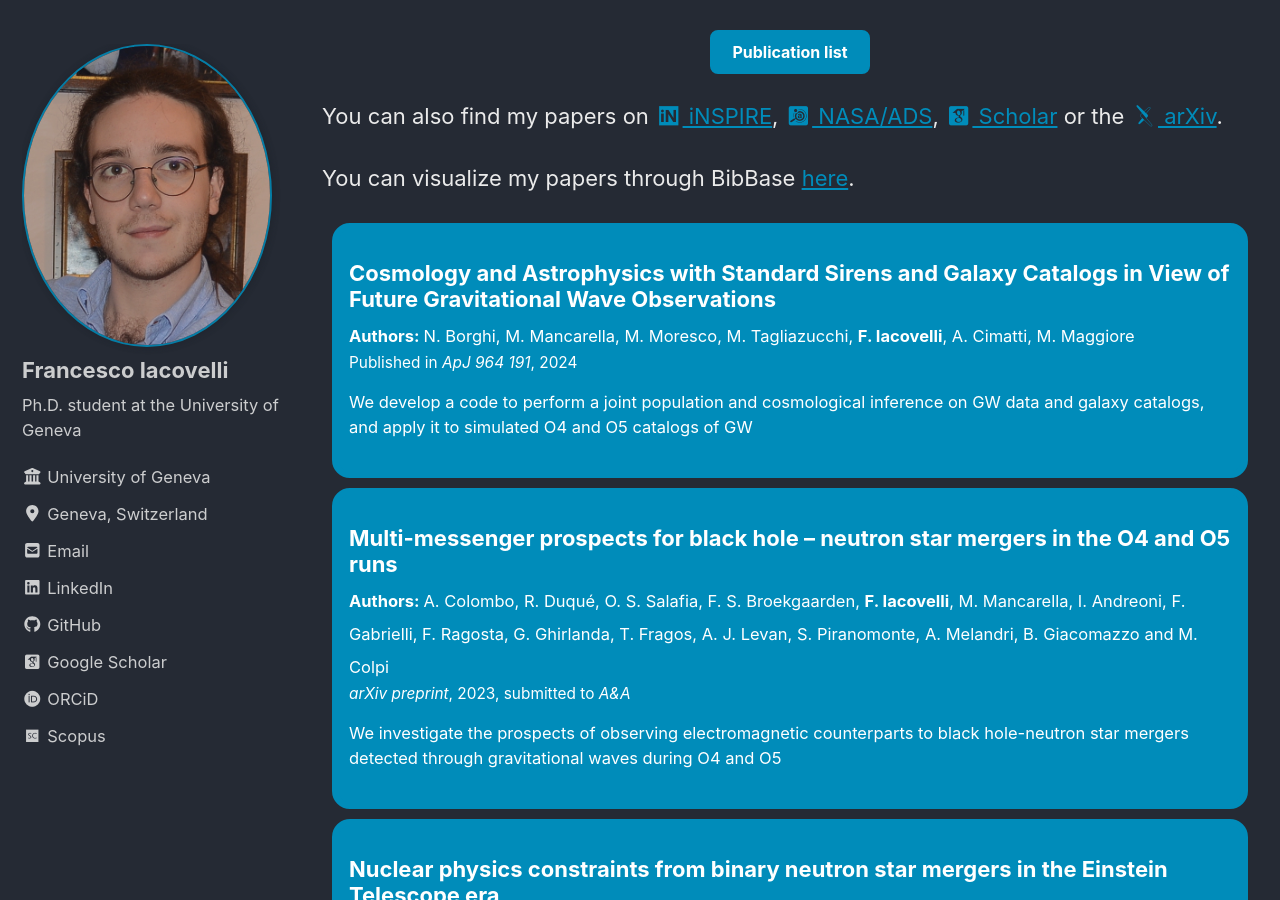
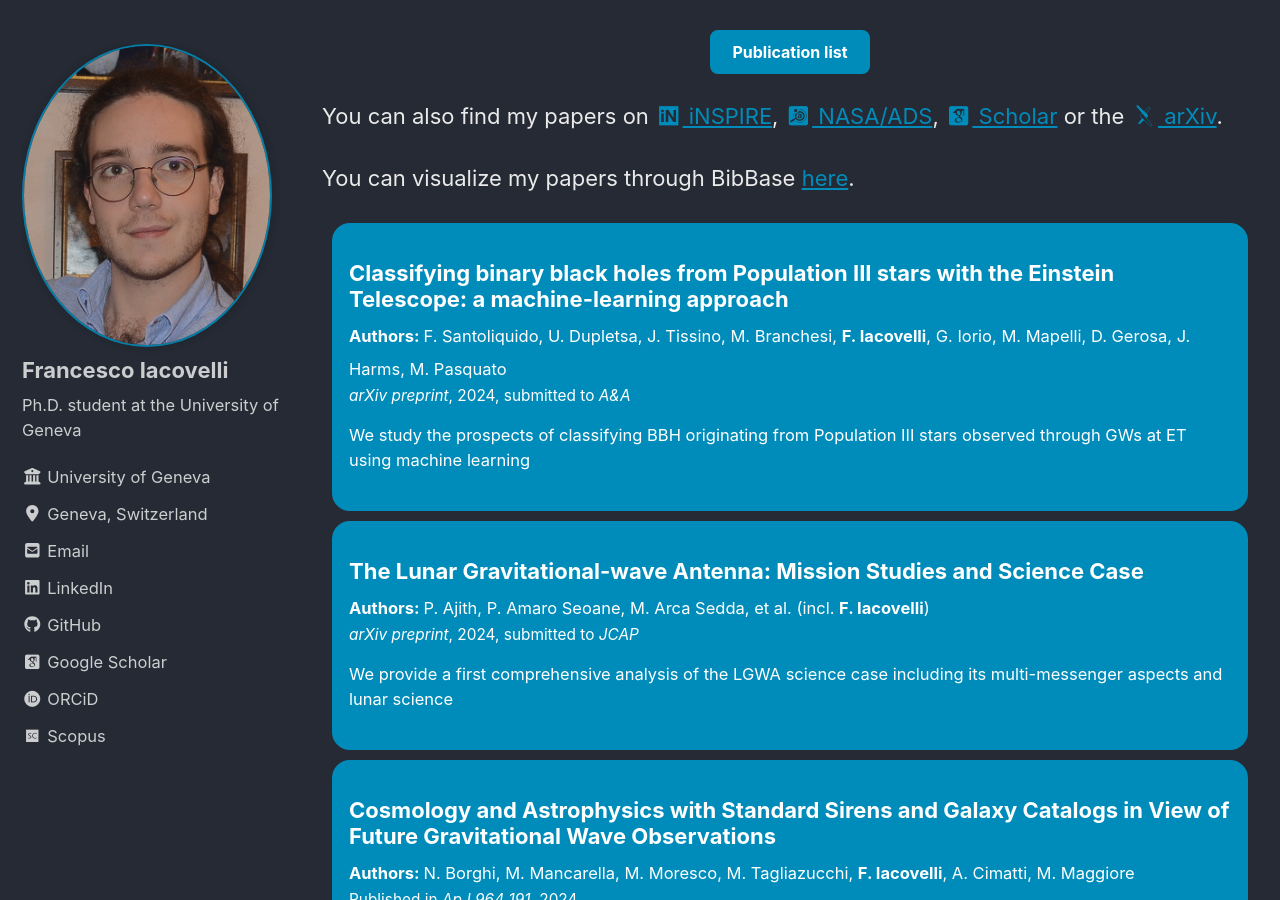
Before and after one commit to FrancescoIacovelli/francescoiacovelli.github.io, a Jekyll site: the page built from _pages/publications.md, in a window 1280 px wide and 900 px high, scrolled down 335 px. Built offline with Jekyll 4.4.1, drawn with Linux system fonts in a browser that asks for light colours; some web fonts are replaced.

Commit message:
Updated publications

```diff
--- a/Gemfile
+++ b/Gemfile
@@ -5,3 +5,5 @@ gem "github-pages"
 gem "csv", "~> 3.3"
 
 gem "webrick", "~> 1.8"
+
+gem "faraday-retry", "~> 2.2"
--- /dev/null
+++ b/_publications/publication13.md
@@ -0,0 +1,51 @@
+---
+title: "The Lunar Gravitational-wave Antenna: Mission Studies and Science Case"
+collection: publications
+permalink: /publications/publication13
+excerpt: "We provide a first comprehensive analysis of the LGWA science case including its multi-messenger aspects and lunar science"
+date: 2024-04-14
+venue: "JCAP"
+authorlist: "P. Ajith, P. Amaro Seoane, M. Arca Sedda, et al. (incl. **F. Iacovelli**)"
+classes: wide
+pubtype: "arXiv"
+---
+
+<html>
+<head>
+   <script src="https://code.jquery.com/jquery-3.7.0.js"></script>
+</head>
+<body>
+
+<div id="inspirecount"></div>
+<script>
+var recid = '2777334';
+var recurl = 'https://inspirehep.net/api/literature/?q=recid%3A'+recid+'&size=10&page=1&fields=citation_count&format=json';
+
+if (recid === "undefined") {
+	document.getElementById("inspirecount").innerHTML='';
+} else {
+	$.getJSON(recurl, function(data){
+		if (data.hits.hits[0].metadata.citation_count === 0){
+			var html = '';
+		} else {
+    	var html =`<a href="https://inspirehep.net/literature/${recid}" target="_blank" rel="noopener"><button type="button inspire" class="btn btn-inspire">iNSPIRE </button></a><span class="badge inspcitations">${data.hits.hits[0].metadata.citation_count} citations</span>`
+    	}
+    	document.getElementById("inspirecount").innerHTML= html
+  });
+}
+</script>
+</body>
+</html>
+
+### Summary
+We explore the science case of the proposed Lunar Gravitational Wave Antenna mission, focusing both on the GW science and multi-messenger capabilities, as well as on the Lunar science.
+
+### Contribution
+I coordinated the work and writing of the GW cosmology part of the paper and contributed to other sections, including forecasts for localization and multiband capabilities with LGWA.
+
+### Abstract
+The Lunar Gravitational-wave Antenna (*LGWA*) is a proposed array of next-generation inertial sensors to monitor the response of the Moon to gravitational waves (GWs). Given the size of the Moon and the expected noise produced by the lunar seismic background, the LGWA would be able to observe GWs from about 1 mHz to 1 Hz. This would make the LGWA the missing link between space-borne detectors like LISA with peak sensitivities around a few millihertz and proposed future terrestrial detectors like Einstein Telescope or Cosmic Explorer. In this article, we provide a first comprehensive analysis of the LGWA science case including its multi-messenger aspects and lunar science with LGWA data. We also describe the scientific analyses of the Moon required to plan the LGWA mission.
+
+### Links
+
+<i class="ai ai-arxiv ai-fw"></i> arXiv: <a href="https://arxiv.org/abs/2404.09181" target="_blank" rel="noopener">2404.09181 [gr-qc]</a>
--- /dev/null
+++ b/_publications/publication14.md
@@ -0,0 +1,52 @@
+---
+title: "Classifying binary black holes from Population III stars with the Einstein Telescope: a machine-learning approach"
+collection: publications
+permalink: /publications/publication14
+excerpt: "We study the prospects of classifying BBH originating from Population III stars observed through GWs at ET using machine learning"
+date: 2024-04-14
+venue: "A&A"
+authorlist: "F. Santoliquido, U. Dupletsa, J. Tissino, M. Branchesi, **F. Iacovelli**, G. Iorio, M. Mapelli, D. Gerosa, J. Harms, M. Pasquato"
+classes: wide
+pubtype: "arXiv"
+---
+
+<html>
+<head>
+   <script src="https://code.jquery.com/jquery-3.7.0.js"></script>
+</head>
+<body>
+
+<div id="inspirecount"></div>
+<script>
+var recid = '2777991';
+var recurl = 'https://inspirehep.net/api/literature/?q=recid%3A'+recid+'&size=10&page=1&fields=citation_count&format=json';
+
+if (recid === "undefined") {
+	document.getElementById("inspirecount").innerHTML='';
+} else {
+	$.getJSON(recurl, function(data){
+		if (data.hits.hits[0].metadata.citation_count === 0){
+			var html = '';
+		} else {
+    	var html =`<a href="https://inspirehep.net/literature/${recid}" target="_blank" rel="noopener"><button type="button inspire" class="btn btn-inspire">iNSPIRE </button></a><span class="badge inspcitations">${data.hits.hits[0].metadata.citation_count} citations</span>`
+    	}
+    	document.getElementById("inspirecount").innerHTML= html
+  });
+}
+</script>
+</body>
+</html>
+
+### Summary
+We study the prospects of using machine learning classifiers to assess the origin of binary black hole mergers observed at the Einstein Telescope, with a focus on disentangling objects originating from Population III and Population I-II stars.
+
+### Contribution
+I participated in the writing of some parts of the work as well as in discussions regarding the set-up of the analysis and helped perform some initial checks among *GWFish* and *gwfast*.
+
+### Abstract
+Third-generation (3G) gravitational-wave (GW) detectors like the Einstein Telescope (ET) will observe binary black hole (BBH) mergers at redshifts up to z&sim;100.
+However, unequivocal determination of the origin of high-redshift sources will remain uncertain, due to the low signal-to-noise ratio (SNR) and poor estimate of their luminosity distance. This study proposes a machine learning approach to infer the origins of high-redshift BBHs, specifically differentiating those arising from Population III (Pop. III) stars &ndash; likely the first progenitors of stellar-born BBH mergers in the Universe &ndash; and those originated from Population I-II (Pop. I-II) stars. We have considered a wide range of state-of-the-art models encompassing current uncertainties on Pop. III BBH mergers. We then estimate parameter errors of detected sources with ET using the Fisher-information-matrix formalism, followed by classification using *XGBoost*, a machine learning algorithm based on decision trees. For a set of mock observed BBHs, we provide  the probability that they belong to the Pop. III class while considering the parameter errors of each source. In our fiducial model, we accurately identify &sim;10% of detected BBHs originating from Pop. III stars with >90% precision. Our study demonstrates how machine learning enables to achieve some pivotal aspects of ET science case by exploring the origin of individual high-redshift GW observations. We set the basis for further studies, which will integrate additional  simulated populations and account for  population modeling uncertainties.
+
+### Links
+
+<i class="ai ai-arxiv ai-fw"></i> arXiv: <a href="https://arxiv.org/abs/2404.10048" target="_blank" rel="noopener">2404.10048 [astro-ph.HE]</a>
```
Also changed, not shown: _researchtopic/topic1.md (+1 -1 lines), _researchtopic/topic4.md (+1 -1 lines), Gemfile.lock, 2 other files.
